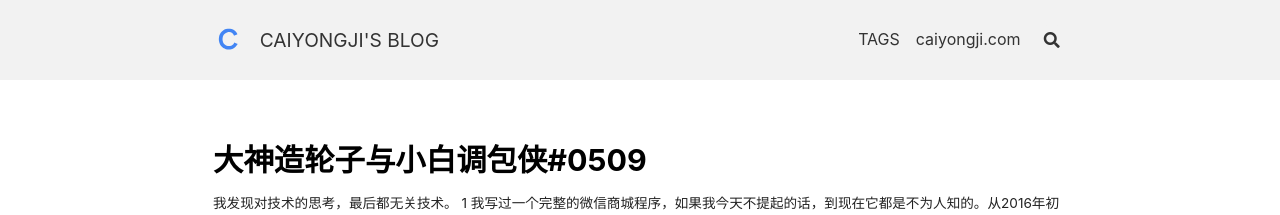
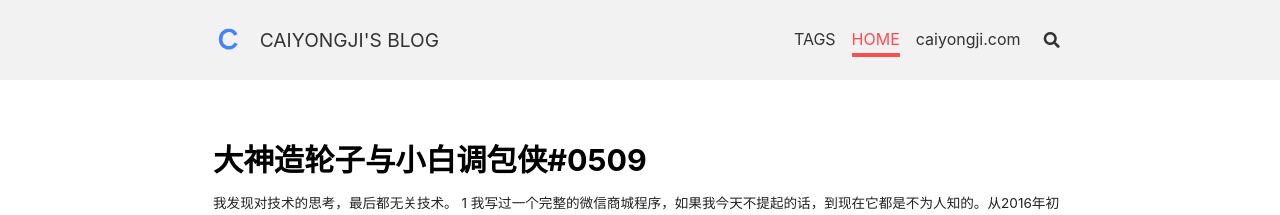
Before and after one commit to caiyongji/blog.caiyongji.com, a Jekyll site: the page built from index.html, in a window 1280 px wide and 900 px high. Shown: the top 215 px of the window. Built offline with Jekyll 4.4.1, drawn with Linux system fonts in a browser that asks for light colours; nearby versions of some CDN libraries; the list of posts is cut into pages by our own code.

Commit message:
Update navigation.yml

```diff
--- a/_data/navigation.yml
+++ b/_data/navigation.yml
@@ -1,3 +1,5 @@
 header:
   - title: TAGS
     url: /archive.html
+  - title: HOME
+    url: /index.html
```
